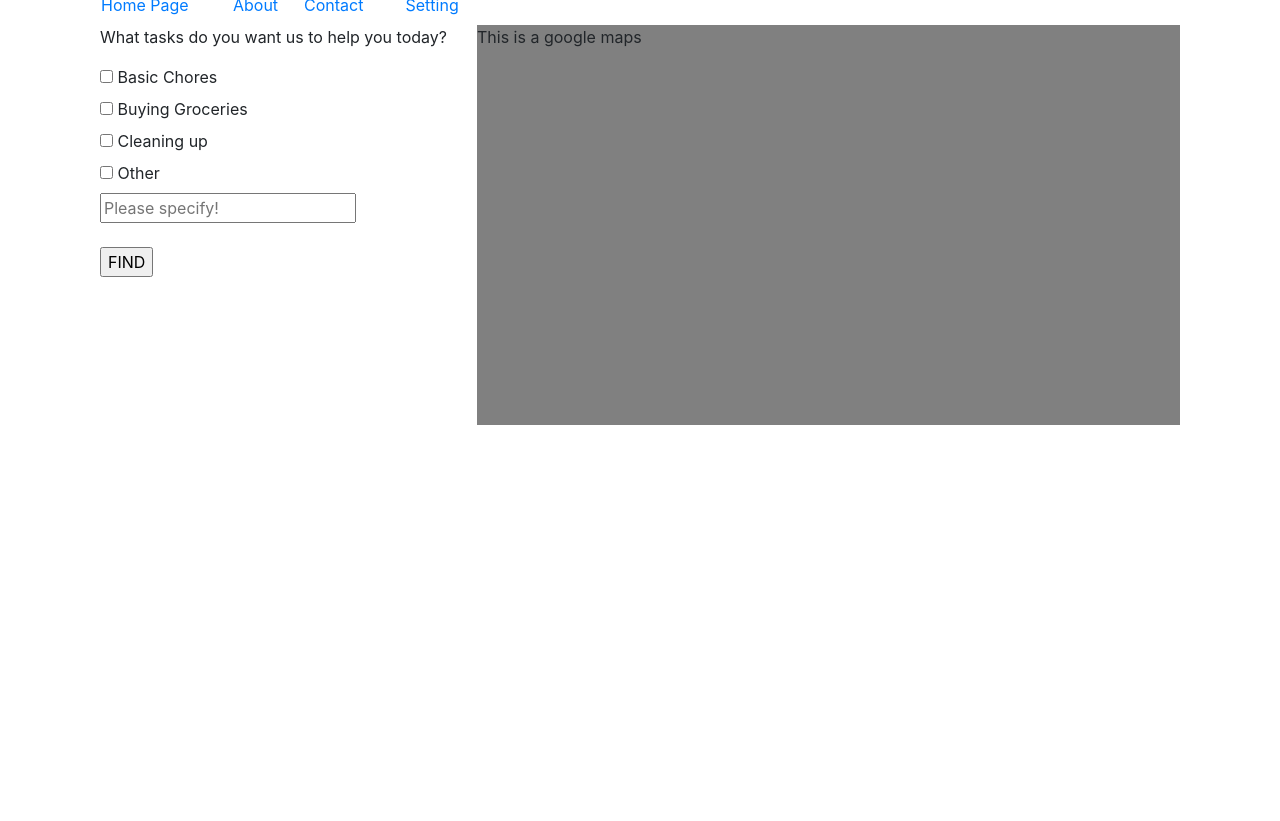
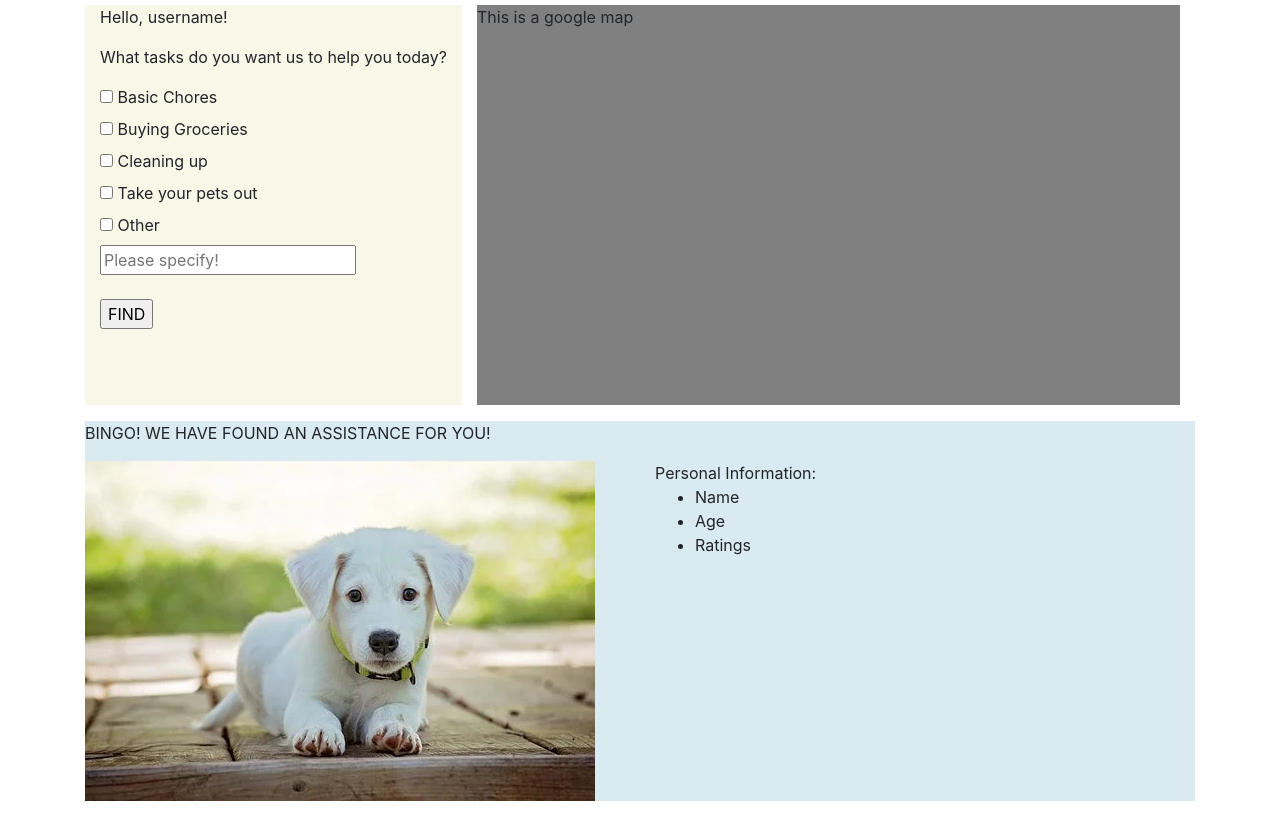
Before and after one commit to QuanPham99/cs326-final-psi, a plain HTML site: page index.html in a window 1280 px wide. Shown: the part 121-942 px from the top of the page. Before the commit the page ends 800 px from the top, so only its background shows below. Drawn offline with nearby package versions, Linux system fonts and the light colour scheme.

Commit message:
75% on the homepage

```diff
--- a/CSS/front-end.css
+++ b/CSS/front-end.css
@@ -1,5 +1,5 @@
 .container-sm {
-    padding: 50px 50px 50px 50px;
+    padding: 30px 30px 20px 20px;
 }
 
 .button {
@@ -30,8 +30,17 @@
     text-decoration: none;
 }
 
-#map {
+.map {
     width: 100%;
     height: 400px;
     background-color: grey;
-  }
+}
+
+.options-box {
+    border-width: 3px;
+    background-color: rgb(247, 248, 231);
+}
+
+.result-box {
+    background-color: rgb(217, 235, 240);
+}
--- a/index.html
+++ b/index.html
@@ -9,6 +9,7 @@
     </head>
     <body>
     <div class="container-sm">
+        <!--Header-->
         <div class="row">
             <div class="col-10">
                 <h1>DISABLER</h1>
@@ -31,23 +32,29 @@
             </div>
         </div>
 
+        <!--Body of the page-->
+
         <div class="container">
             <div class="row">
                 <div class="options-box">
                     <div class="col">
+                        <p>Hello, username!</p>
                         <p>What tasks do you want us to help you today?</p>
                         <form>
                             <input type="checkbox">
-                            <label for="basic-chores"> Basic Chores</label><br>
+                            <label for="basic-chores">Basic Chores</label><br>
 
                             <input type="checkbox">
-                            <label for="groceries"> Buying Groceries</label><br>
+                            <label for="groceries">Buying Groceries</label><br>
 
                             <input type="checkbox">
-                            <label for="cleaning"> Cleaning up</label><br>
+                            <label for="cleaning">Cleaning up</label><br>
 
                             <input type="checkbox">
-                            <label for="other"> Other</label><br>
+                            <label for="cleaning">Take your pets out</label><br>
+
+                            <input type="checkbox">
+                            <label for="other">Other</label><br>
                             <input type="textarea" placeholder="Please specify!">
                             <label for="other-text"></label><br><br>
 
@@ -56,12 +63,27 @@
                     </div>
                 </div>
                 <div class="col">
-                    <div id="map" class='map'>This is a google maps</div>
+                    <div id="map" class='map'>This is a google map</div>
                 </div>
             </div>
         </div>
 
-
+        <p></p>
+        <div class="result-box">
+            <p>BINGO! WE HAVE FOUND AN ASSISTANCE FOR YOU!</p>
+            <div class="assistance-match">
+                <div class="row">
+                    <div class="col"><img src="img/puppy1.webp" alt="dog image"></div>
+                    <div class="col">Personal Information:
+                        <ul>
+                            <li>Name</li>
+                            <li>Age</li>
+                            <li>Ratings</li>
+                        </ul>
+                    </div>
+                </div>
+            </div>
+        </div>
 
     </div>
 
```
Also changed, not shown: img/puppy1.webp (added).
